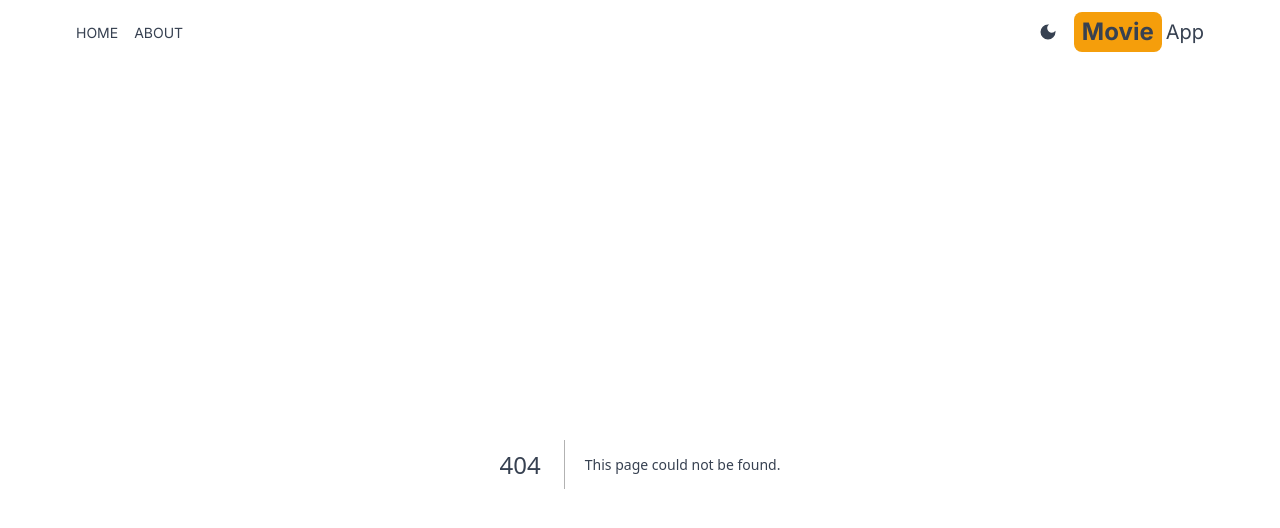
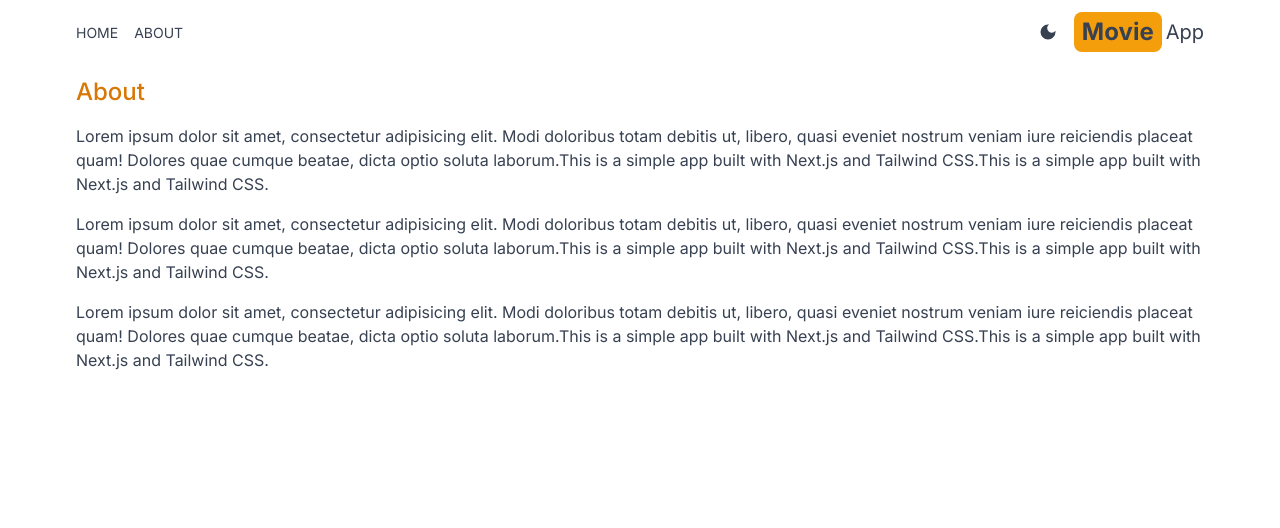
Before and after one commit to Mahmoud-8/Movie_app, a Next.js app: page /about in a window 1280 px wide. Before the commit this address had no page. Shown: the top 528 px of the page. Built offline with nearby package versions, Linux system fonts and the light colour scheme.

Commit message:
done about page

```diff
--- /dev/null
+++ b/src/app/about/page.jsx
@@ -0,0 +1,18 @@
+import React from 'react'
+
+export default function About() {
+  return (
+    <div className='max-w-6xl mx-auto p-3 space-y-4'>
+        <h1 className='text-2xl font-medium text-amber-600'>About</h1>
+        <p>
+            Lorem ipsum dolor sit amet, consectetur adipisicing elit. Modi doloribus totam debitis ut, libero, quasi eveniet nostrum veniam iure reiciendis placeat quam! Dolores quae cumque beatae, dicta optio soluta laborum.This is a simple app built with Next.js and Tailwind CSS.This is a simple app built with Next.js and Tailwind CSS.
+        </p>
+        <p>
+            Lorem ipsum dolor sit amet, consectetur adipisicing elit. Modi doloribus totam debitis ut, libero, quasi eveniet nostrum veniam iure reiciendis placeat quam! Dolores quae cumque beatae, dicta optio soluta laborum.This is a simple app built with Next.js and Tailwind CSS.This is a simple app built with Next.js and Tailwind CSS.
+        </p>
+        <p>
+            Lorem ipsum dolor sit amet, consectetur adipisicing elit. Modi doloribus totam debitis ut, libero, quasi eveniet nostrum veniam iure reiciendis placeat quam! Dolores quae cumque beatae, dicta optio soluta laborum.This is a simple app built with Next.js and Tailwind CSS.This is a simple app built with Next.js and Tailwind CSS.
+        </p>
+    </div>
+  )
+}
```
